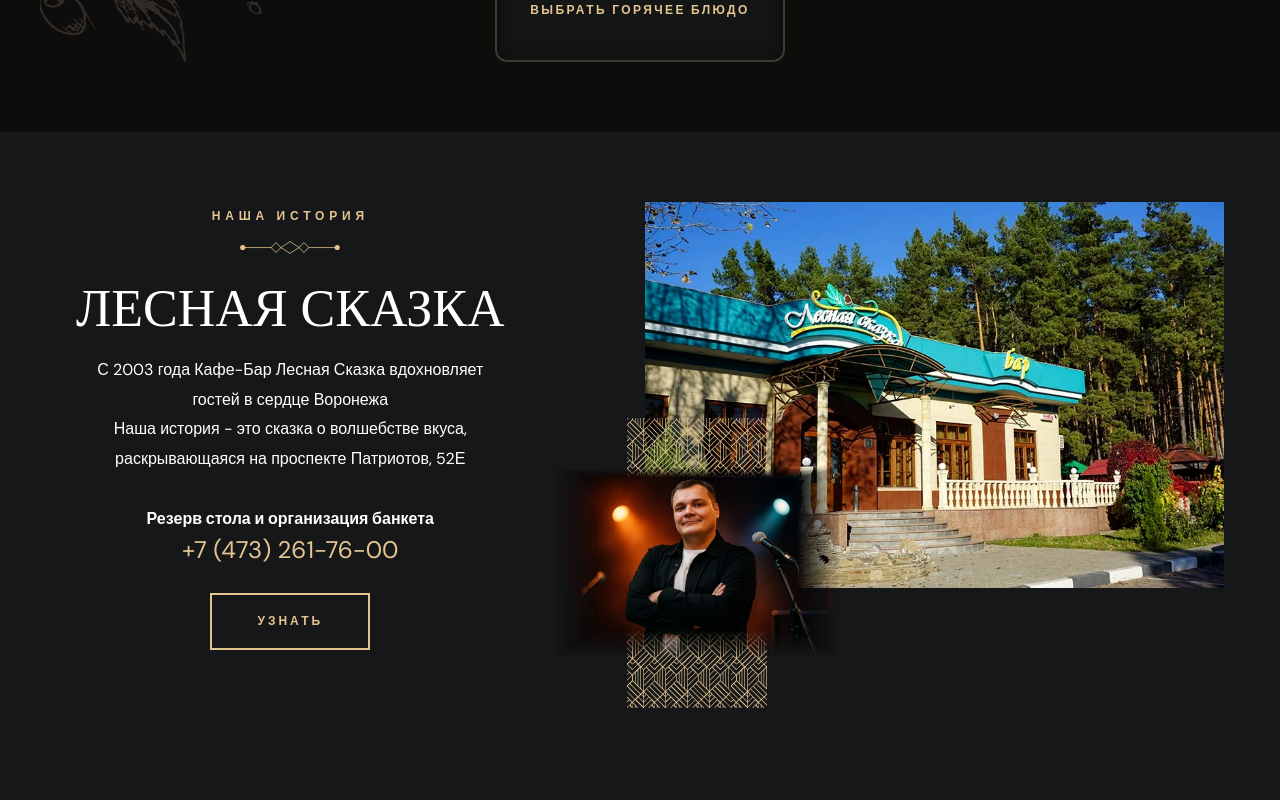
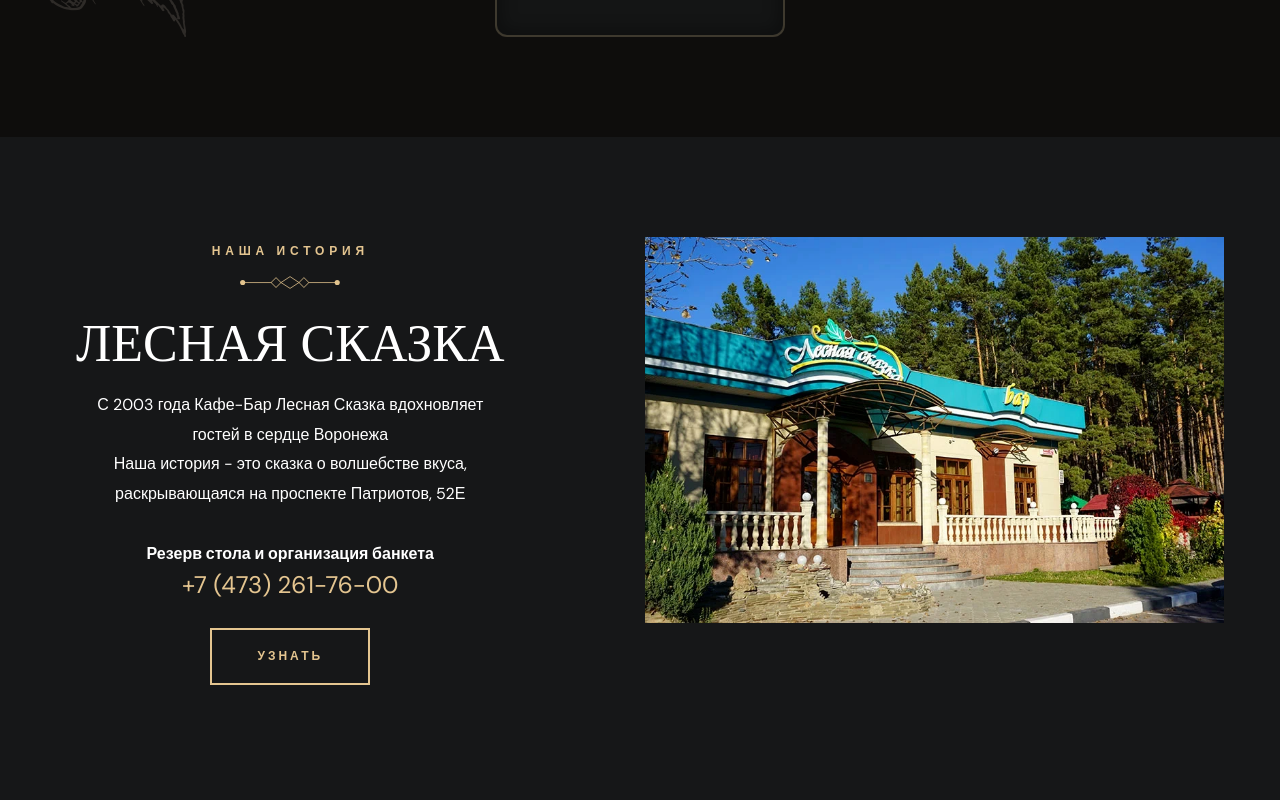
Before and after one commit to gam7ech/kafe_lesnaja_skazka, a React (Vite) app: page / in a window 1280 px wide. Shown: the part 1840-2640 px from the top of the page. Built offline with nearby package versions, Linux system fonts and the light colour scheme; a web font is replaced by a local one.

Commit message:
Обнова

```diff
--- a/src/components/About/About.jsx
+++ b/src/components/About/About.jsx
@@ -1,6 +1,5 @@
 import './About.scss';
 import aboutBanner from '../../assets/images/about-banner.webp';
-import aboutAbsImg from '../../assets/images/about-abs-image.webp';
 
 function About() {
     return (
@@ -21,10 +20,6 @@
                 </div>
                 <figure className="about-banner">
                     <img src={aboutBanner} width="570" height="570" loading="lazy" alt="Интерьер кафе" className="w-100" />
-                    <div className="abs-img abs-img-1 has-before">
-                        <img src={aboutAbsImg} width="285" height="285" loading="lazy" alt="Музыкант" className="w-100" />
-                    </div>
-                    <div className="abs-img abs-img-2 has-before"></div>
                 </figure>
             </div>
         </section>
--- a/src/components/About/About.scss
+++ b/src/components/About/About.scss
@@ -1,9 +1,8 @@
 @import '../../styles/variables';
 
 .about {
-    @media (min-width: $breakpoint-desktop-xl) {
-        padding-top: 100px;
-    }
+    padding-block: 100px;
+
     .section-text {
         margin-block: 15px 30px;
         @media (min-width: $breakpoint-mobile) {
@@ -33,7 +32,6 @@
     }
     .about-banner {
         position: relative;
-        margin-block-end: 120px;
         & > .w-100 {
             padding-inline-start: 50px;
             @media (min-width: $breakpoint-mobile) {
@@ -41,33 +39,4 @@
             }
         }
     }
-    .abs-img {
-        position: absolute;
-        &::before {
-            z-index: -1;
-        }
-        &-1 {
-            bottom: -120px;
-            left: 0;
-            width: 150px;
-            padding-block: 50px;
-            @media (min-width: $breakpoint-mobile) {
-                width: 285px;
-            }
-            &::before {
-                top: 0;
-                bottom: 0;
-                left: 50%;
-                transform: translateX(-50%);
-                width: 140px;
-                background-image: url('../../assets/images/img-pattern.svg');
-                background-repeat: repeat;
-            }
-        }
-        &-2 {
-            top: -65px;
-            right: 0;
-            overflow: hidden;
-        }
-    }
 }
--- a/src/components/Contact/Contact.scss
+++ b/src/components/Contact/Contact.scss
@@ -1,7 +1,10 @@
 @import '../../styles/variables';
 
 .map-section {
-    padding-top: 100px;
+    padding-block: 100px;
+    .section-title {
+        margin-block-end: 50px;
+    }
     .map-container {
         position: relative;
         margin: 30px 0;
--- a/src/components/Delivery/Delivery.scss
+++ b/src/components/Delivery/Delivery.scss
@@ -1,9 +1,9 @@
 @import '../../styles/variables';
 
 .reservation {
-    padding-top: 100px;
+    padding-block: 100px;
+
     .reservation-form {
-        margin-block-start: -350px;
         @media (min-width: $breakpoint-laptop) {
             display: grid;
             grid-template-columns: 1fr 0.5fr;
--- a/src/components/Features/Features.scss
+++ b/src/components/Features/Features.scss
@@ -1,7 +1,7 @@
 @import '../../styles/variables';
 
 .features {
-    padding-top: 100px;
+    padding-block: 100px;
     @media (min-width: $breakpoint-desktop-xl) {
         overflow: visible;
     }
--- a/src/components/Menu/Menu.scss
+++ b/src/components/Menu/Menu.scss
@@ -1,9 +1,9 @@
 @import '../../styles/variables';
 
 .menu {
-    padding-top: 100px;
+    padding-block: 100px;
     .section-title {
-        margin-block-end: 25px;
+        margin-block-end: 50px;
     }
     .menu-content {
         display: block;
@@ -143,8 +143,8 @@
         order: 4;
     }
     .whatsapp-btn {
-        background-color: #25D366;
-        border-color: #25D366;
+        background-color: $whatsapp-color;
+        border-color: $whatsapp-color;
         color: $black;
         display: inline-flex;
         align-items: center;
--- a/src/components/Offers/Offers.scss
+++ b/src/components/Offers/Offers.scss
@@ -1,9 +1,9 @@
 @import '../../styles/variables';
 
 .service {
-    padding-top: 100px;
+    padding-block: 100px;
     .section-title {
-        margin-block-end: 75px;
+        margin-block-end: 50px;
     }
     .section-text {
         margin-block-end: 40px;
--- a/src/components/Services/Services.scss
+++ b/src/components/Services/Services.scss
@@ -1,7 +1,7 @@
 @import '../../styles/variables';
 
 .testi {
-    padding-top: 100px;
+    padding-block: 100px;
     position: relative;
     color: $white;
     .overlay-dark {
@@ -14,12 +14,11 @@
         z-index: 1;
     }
     .container {
-        padding-top: 100px;
         position: relative;
         z-index: 2;
     }
     .section-title {
-        margin-bottom: 40px;
+        margin-bottom: 50px;
         position: relative;
         color: $gold-crayola;
     }
--- a/src/components/SpecialDish/SpecialDish.scss
+++ b/src/components/SpecialDish/SpecialDish.scss
@@ -1,12 +1,12 @@
 @import '../../styles/variables';
 
 .special-dish {
-    padding-top: 100px;
+    padding-block: 100px;
     text-align: center;
-    @media (max-width: 767px) {
+    @media (max-width: ($breakpoint-tablet - 1px)) {
         display: flex;
         flex-direction: column-reverse;
-        gap: 0 !important;
+        gap: 0;
     }
     @media (min-width: $breakpoint-laptop) {
         display: grid;
@@ -18,14 +18,14 @@
         position: relative;
     }
     &-banner {
-        @media (max-width: 767px) {
+        @media (max-width: ($breakpoint-tablet - 1px)) {
             margin-top: 0;
             margin-bottom: 0;
         }
     }
     &-content {
         padding-block: 70px;
-        @media (max-width: 767px) {
+        @media (max-width: ($breakpoint-tablet - 1px)) {
             padding-bottom: 0;
         }
         @media (min-width: $breakpoint-laptop) {
@@ -36,7 +36,7 @@
             padding-inline-end: 0;
         }
         .container {
-            @media (max-width: 767px) {
+            @media (max-width: ($breakpoint-tablet - 1px)) {
                 padding-top: 20px;
                 padding-bottom: 20px;
             }
@@ -87,7 +87,7 @@
     .btn {
         margin-inline: auto;
 
-        @media (max-width: 767px) {
+        @media (max-width: ($breakpoint-tablet - 1px)) {
             margin-bottom: 30px;
         }
 
```
Also changed, not shown: src/assets/images/about-abs-image.webp (deleted).
